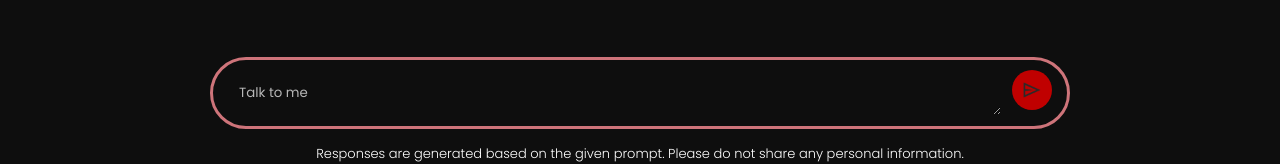
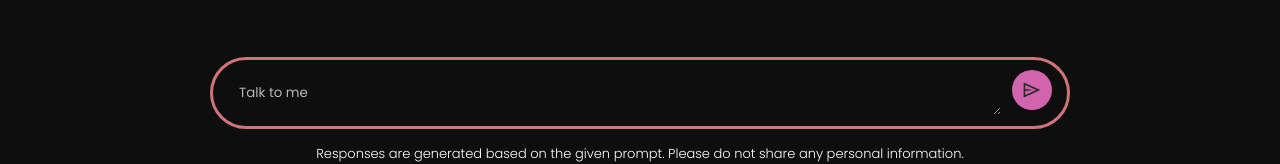
Before and after one commit to aXtr1o1/aXtRizz, a React (Vite) app: page / in a window 1280 px wide. In both pictures the pointer is over the button 1032 px from the left and 711 px from the top of the page. Shown: the part 621-785 px from the top of the page. Built offline with nearby package versions, Linux system fonts and the light colour scheme.

Commit message:
Made one color change

```diff
--- a/src/components/Main/Main.css
+++ b/src/components/Main/Main.css
@@ -125,7 +125,7 @@ body {
 }
 
 .icon-container button:hover {
-    background-color: #c00000;
+    background-color: #d667b1fa;
 }
 
 .result {
```
